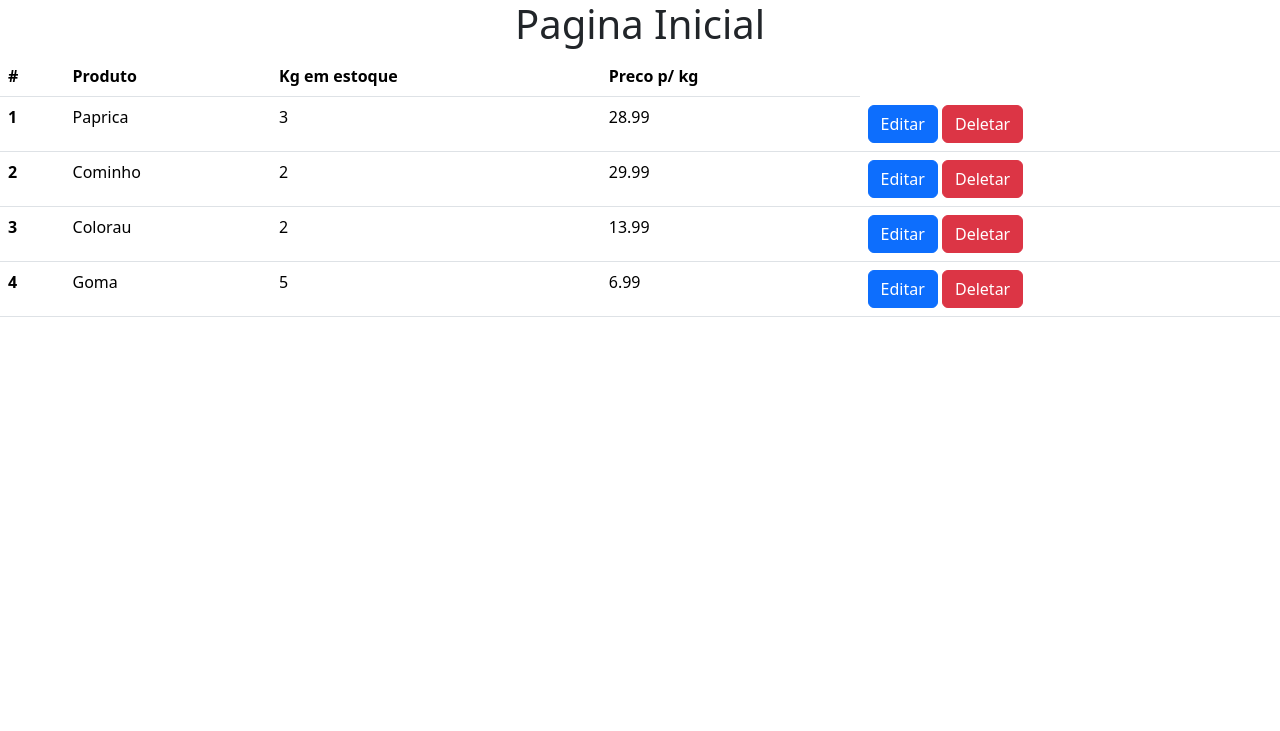
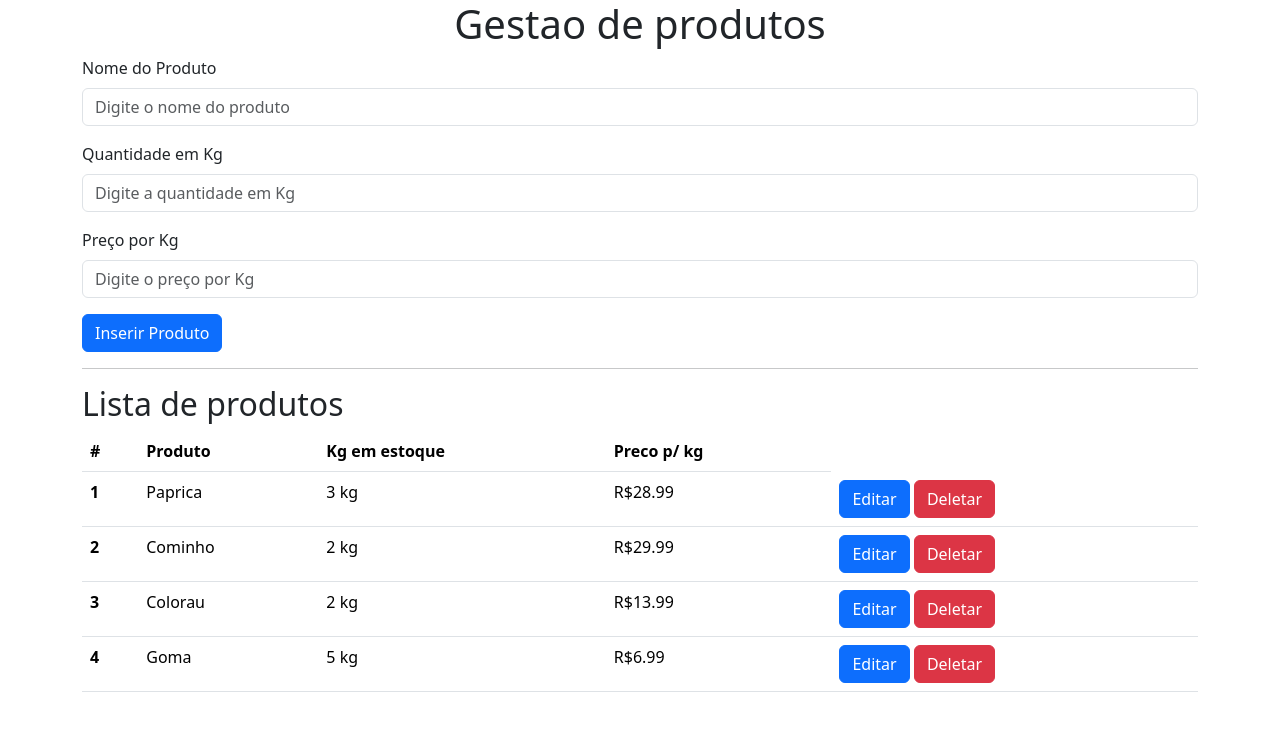
Before and after one commit to NFTSZ/flask-project, a Flask app: page / in a window 1280 px wide. Shown: the top 731 px of the page. Run offline with Flask 3, Linux system fonts and the light colour scheme.

Commit message:
Adicionado formulário para criação de produtos e suporte às operações POST e DELETE.

```diff
--- a/app/routes/produtos.py
+++ b/app/routes/produtos.py
@@ -1,4 +1,4 @@
-from flask import Blueprint, render_template
+from flask import Blueprint, render_template, request
 from database.produto import PRODUTOS
 
 product_route = Blueprint('produto', __name__)
@@ -20,7 +20,20 @@ def listar_produtos():
 
 @product_route.route('/', methods=['POST'])
 def inserir_produtos():
-    pass
+    # append na lista de um novo dict
+    data = request.json
+
+    new_product = {
+        'id': len(PRODUTOS) + 1,
+        'nome': data['nome'],
+        'estoque': data['estoque'],
+        'preco': data['preco']
+    }
+
+    PRODUTOS.append(new_product)
+
+    return render_template('item_produto.html', produto=new_product)
+
 
 @product_route.route('/new')
 def novo_produto():
@@ -40,4 +53,8 @@ def update_produto(product_id):
 
 @product_route.route('/<int:product_id>/delete', methods=['DELETE'])
 def deletar_produto(product_id):
-    pass
+    global PRODUTOS
+
+    PRODUTOS = [ p for p in PRODUTOS if p['id'] != product_id ]
+
+    return {'deleted': 'ok'}
--- a/app/templates/index.html
+++ b/app/templates/index.html
@@ -3,16 +3,25 @@
   <head>
     <meta charset="utf-8">
     <meta name="viewport" content="width=device-width, initial-scale=1">
-    <title>Bootstrap demo</title>
+    <title>Estoque</title>
+    <link rel="shortcut icon" href="./static/boxes_3638933.png" />
     <link href="https://cdn.jsdelivr.net/npm/bootstrap@5.3.3/dist/css/bootstrap.min.css" rel="stylesheet" integrity="sha384-QWTKZyjpPEjISv5WaRU9OFeRpok6YctnYmDr5pNlyT2bRjXh0JMhjY6hW+ALEwIH" crossorigin="anonymous">
   </head>
   <body>
-    <h1 align="center">Pagina Inicial</h1>
 
+    <div class="container">
+      <h1 class="text-center">Gestao de produtos</h1>
 
-    <div c-container="{{ url_for('produto.listar_produtos') }}"></div>
+      <!-- Formulario add produto -->
+      <div c-container="{{  url_for('produto.novo_produto')  }}"></div>
 
+      <hr>
 
+      <!--Lista de produtos -->
+      <h2>Lista de produtos</h2>
+      <div c-container="{{ url_for('produto.listar_produtos') }}"></div>
+
+    </div>
 
     <script src="https://cdn.jsdelivr.net/npm/bootstrap@5.3.3/dist/js/bootstrap.bundle.min.js" integrity="sha384-YvpcrYf0tY3lHB60NNkmXc5s9fDVZLESaAA55NDzOxhy9GkcIdslK1eN7N6jIeHz" crossorigin="anonymous"></script>
     <script src="{{  url_for('static', filename='cru.js')  }}"></script>
--- /dev/null
+++ b/app/templates/item_produto.html
@@ -0,0 +1,12 @@
+<tr>
+    <th scope="row">{{ produto.id }}</th>
+    <td>{{ produto.nome }}</td>
+    <td>{{ produto.estoque }} kg</td>
+    <td>R${{ produto.preco }}</td>
+    <td>
+        <button class="btn btn-primary">Editar</button>
+        <button class="btn btn-danger"
+            c-delete="{{ url_for('produto.deletar_produto', product_id=produto.id) }}"
+            c-remove-closest="tr">Deletar</button>
+    </td>
+</tr>
--- a/app/templates/listar_produtos.html
+++ b/app/templates/listar_produtos.html
@@ -7,18 +7,11 @@
         <th scope="col">Preco p/ kg</th>
       </tr>
     </thead>
-    <tbody>
+    <tbody id="lista_produtos">
+
         {%  for produto in produtos  %}
-            <tr>
-                <th scope="row">{{ produto.id }}</th>
-                <td>{{ produto.nome }}</td>
-                <td>{{ produto.estoque }}</td>
-                <td>{{ produto.preco }}</td>
-                <td>
-                    <button class="btn btn-primary">Editar</button>
-                    <button class="btn btn-danger">Deletar</button>
-                </td>
-            </tr>
+          {%  include 'item_produto.html'  %}
         {%  endfor  %}
+
     </tbody>
   </table>
--- a/app/templates/novo_produto.html
+++ b/app/templates/novo_produto.html
@@ -0,0 +1,25 @@
+<form class="c-form"
+    action="{{ url_for('produto.inserir_produtos') }}"
+    method="POST"
+    c-append="#lista_produtos">
+            <!-- Nome do Produto -->
+            <div class="mb-3">
+                <label for="nome" class="form-label">Nome do Produto</label>
+                <input type="text" class="form-control" name="nome" placeholder="Digite o nome do produto" required>
+            </div>
+
+            <!-- Quantidade em Kg -->
+            <div class="mb-3">
+                <label for="quantidade" class="form-label">Quantidade em Kg</label>
+                <input type="number" step="0.001" class="form-control" name="estoque" placeholder="Digite a quantidade em Kg" required>
+            </div>
+
+            <!-- Preço por Kg -->
+            <div class="mb-3">
+                <label for="preco" class="form-label">Preço por Kg</label>
+                <input type="number" step="0.001" class="form-control"  name="preco" placeholder="Digite o preço por Kg" required>
+            </div>
+
+            <!-- Botão de envio -->
+            <button type="submit" class="btn btn-primary">Inserir Produto</button>
+        </form>
```
Also changed, not shown: app/static/boxes_3638933.png (added).
